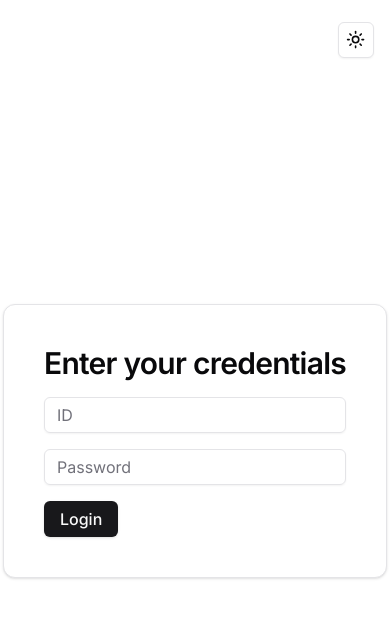
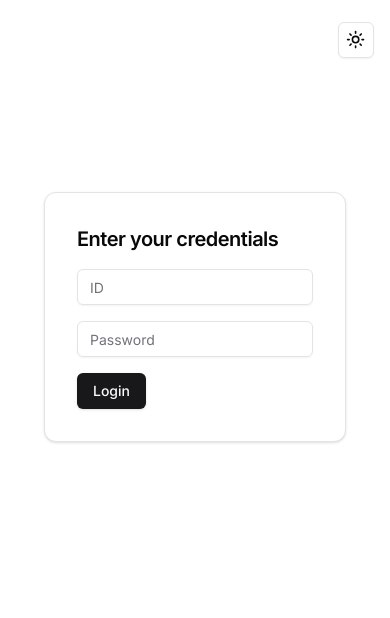
Before and after one commit to iZafor/irasx, a React (Vite) app: page / in a window 390 px wide. Shown: the top 618 px of the page. Built offline with nearby package versions, Linux system fonts and the light colour scheme; what react-pdf-tailwind would draw is missing.

Commit message:
add phone screen support for the login page

```diff
--- a/src/login.tsx
+++ b/src/login.tsx
@@ -41,14 +41,14 @@ export default function Login() {
             <div className="w-full h-[3rem] flex items-center justify-end pr-4 mt-4">
                 <ModeToggle />
             </div>
-            <div className="mt-60 w-full grid place-items-center">
-                <Card className="p-10">
-                    <CardTitle className="text-3xl">Enter your credentials</CardTitle>
+            <div className="mt-[13rem] max-sm:mt-[8rem] w-full grid place-items-center">
+                <Card className="p-10 max-sm:p-8">
+                    <CardTitle className="text-3xl max-sm:text-xl">Enter your credentials</CardTitle>
                     <CardContent className="p-0 mt-4">
                         <form className="space-y-4" onSubmit={handleLogin}>
-                            <Input className="text-base" name="uid" placeholder="ID" required />
-                            <Input className="text-base" type="password" name="password" placeholder="Password" required />
-                            <Button className="text-base" type="submit">Login</Button>
+                            <Input className="text-base max-sm:text-sm" name="uid" placeholder="ID" required />
+                            <Input className="text-base max-sm:text-sm" type="password" name="password" placeholder="Password" required />
+                            <Button className="text-base max-sm:text-sm" type="submit">Login</Button>
                             {showInvalid &&
                                 <p className="text-red-500">Invalid credentials!</p>
                             }
```
